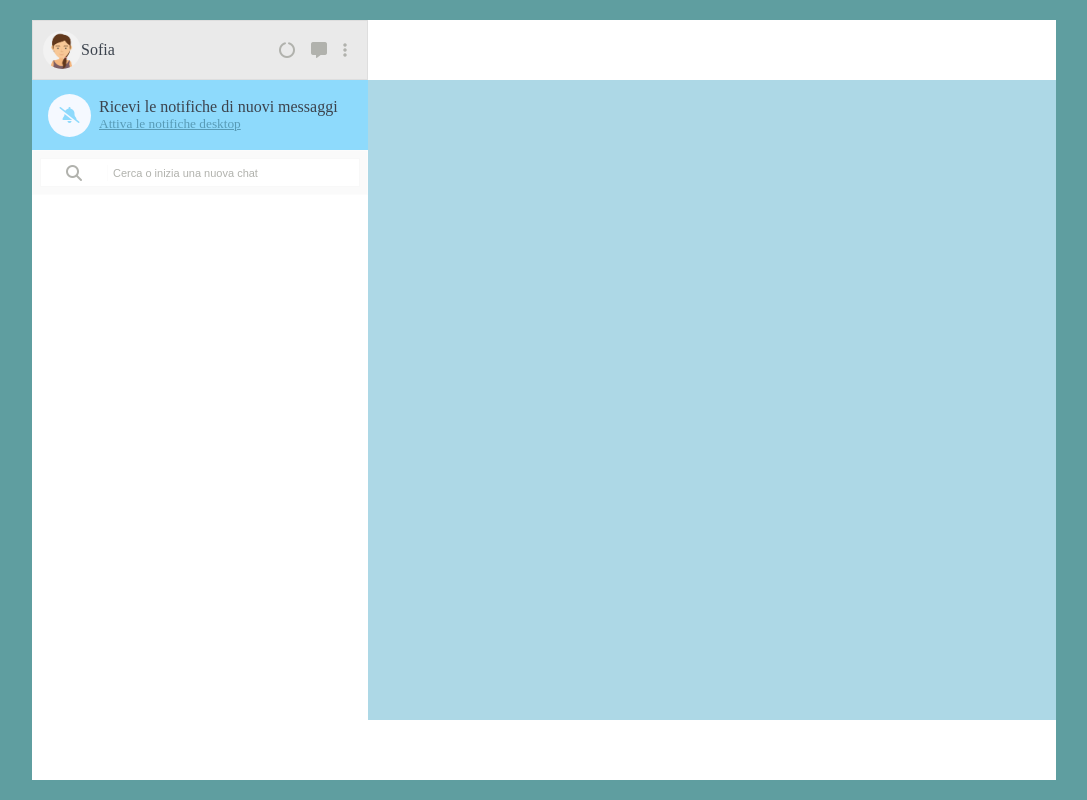
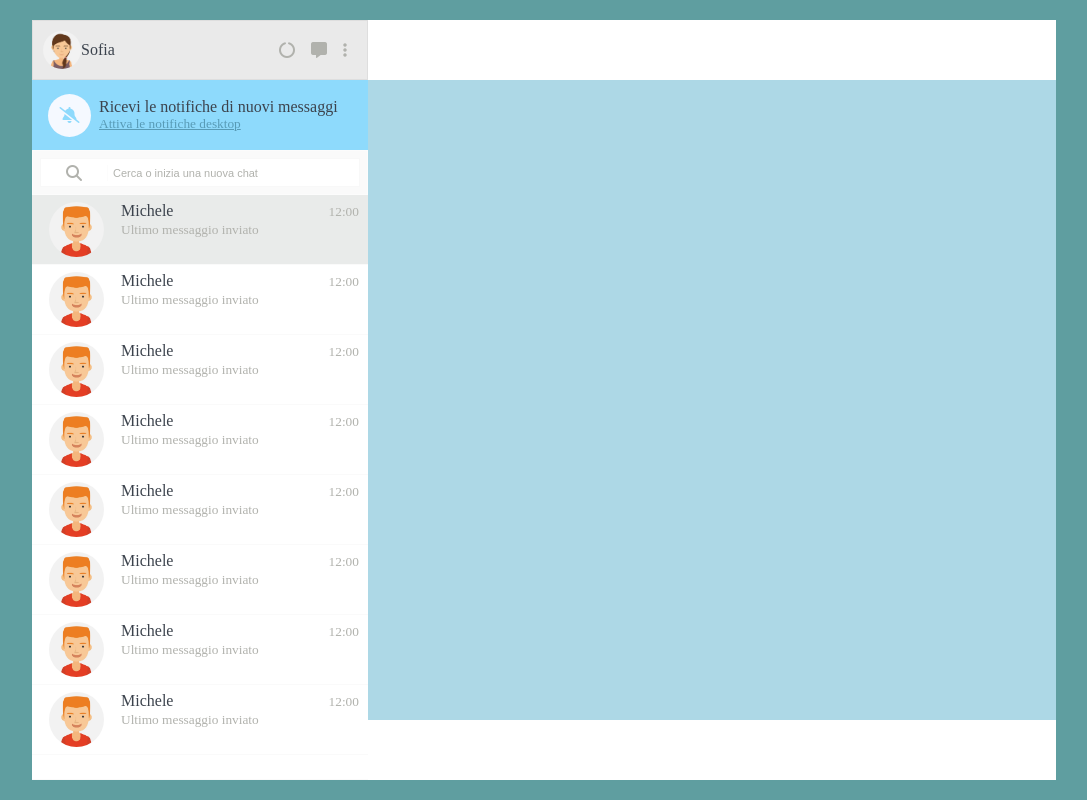
Before and after one commit to eugeniarossi/vue-boolzapp, a plain HTML site: page index.html in a window 1280 px wide. Shown: the whole page, without its empty margins (96-1183 px from the left). Drawn offline with nearby package versions, Linux system fonts and the light colour scheme.

Commit message:
feat: aside - contacts structure & style

```diff
--- a/css/style.css
+++ b/css/style.css
@@ -161,6 +161,45 @@ aside .contacts {
     overflow-y: scroll;
     background-color: #fff;
     flex-grow: 1;
+    border-bottom: .0625rem solid #fafafa;
+}
+
+aside .contacts .contact {
+    display: flex;
+    align-items: center;
+    height: 4.375rem;
+    padding-right: .5625rem;
+    border-bottom: 1px solid #fafafa;
+}
+
+aside .contacts .contact .contact-content {
+    display: flex;
+    flex-grow: 1;
+}
+
+aside .contacts .contact .contact-picture {
+    height: 3.4375rem;
+    width: 3.4375rem;
+    border-radius: 50%;
+    overflow: hidden;
+    margin: 0 1.0625rem;
+}
+
+aside .contacts .contact .contact-info {
+    flex-grow: 1;
+}
+
+aside .contacts .contact .contact-info .contact-name {
+    color: #3c434d;
+}
+
+aside .contacts .contact .contact-info .contact-last-message,
+aside .contacts .contact .contact-last-access {
+    color: #b1b2ad;
+}
+
+.active-contact {
+    background-color: #e9ebea;
 }
 
 /************
--- a/index.html
+++ b/index.html
@@ -19,7 +19,7 @@
                 <div class="menu">
                     <div class="profile">
                         <div class="personal-picture">
-                            <img src="img/avatar_io.jpg" alt="">
+                            <img src="img/avatar_io.jpg" alt="profile picture">
                         </div>
                         <div class="profile-name">
                             Sofia
@@ -48,7 +48,109 @@
                 </div>
             </div>
             <div class="contacts">
+                <div class="contact active-contact">
+                    <div class="contact-content">
+                        <div class="contact-picture">
+                            <img src="img/avatar_1.jpg" alt="profile picture">
+                        </div>
+                        <div class="contact-info">
+                            <div class="contact-name">Michele</div>
+                            <div class="contact-last-message"><small>Ultimo messaggio inviato</small></div>
+                        </div>
+                        <div class="contact-last-access"><small>12:00</small></div>
+                    </div>
+                </div>
 
+                <div class="contact">
+                    <div class="contact-content">
+                        <div class="contact-picture">
+                            <img src="img/avatar_1.jpg" alt="profile picture">
+                        </div>
+                        <div class="contact-info">
+                            <div class="contact-name">Michele</div>
+                            <div class="contact-last-message"><small>Ultimo messaggio inviato</small></div>
+                        </div>
+                        <div class="contact-last-access"><small>12:00</small></div>
+                    </div>
+                </div>
+
+                <div class="contact">
+                    <div class="contact-content">
+                        <div class="contact-picture">
+                            <img src="img/avatar_1.jpg" alt="profile picture">
+                        </div>
+                        <div class="contact-info">
+                            <div class="contact-name">Michele</div>
+                            <div class="contact-last-message"><small>Ultimo messaggio inviato</small></div>
+                        </div>
+                        <div class="contact-last-access"><small>12:00</small></div>
+                    </div>
+                </div>
+
+                <div class="contact">
+                    <div class="contact-content">
+                        <div class="contact-picture">
+                            <img src="img/avatar_1.jpg" alt="profile picture">
+                        </div>
+                        <div class="contact-info">
+                            <div class="contact-name">Michele</div>
+                            <div class="contact-last-message"><small>Ultimo messaggio inviato</small></div>
+                        </div>
+                        <div class="contact-last-access"><small>12:00</small></div>
+                    </div>
+                </div>
+
+                <div class="contact">
+                    <div class="contact-content">
+                        <div class="contact-picture">
+                            <img src="img/avatar_1.jpg" alt="profile picture">
+                        </div>
+                        <div class="contact-info">
+                            <div class="contact-name">Michele</div>
+                            <div class="contact-last-message"><small>Ultimo messaggio inviato</small></div>
+                        </div>
+                        <div class="contact-last-access"><small>12:00</small></div>
+                    </div>
+                </div>
+
+                <div class="contact">
+                    <div class="contact-content">
+                        <div class="contact-picture">
+                            <img src="img/avatar_1.jpg" alt="profile picture">
+                        </div>
+                        <div class="contact-info">
+                            <div class="contact-name">Michele</div>
+                            <div class="contact-last-message"><small>Ultimo messaggio inviato</small></div>
+                        </div>
+                        <div class="contact-last-access"><small>12:00</small></div>
+                    </div>
+                </div>
+
+                <div class="contact">
+                    <div class="contact-content">
+                        <div class="contact-picture">
+                            <img src="img/avatar_1.jpg" alt="profile picture">
+                        </div>
+                        <div class="contact-info">
+                            <div class="contact-name">Michele</div>
+                            <div class="contact-last-message"><small>Ultimo messaggio inviato</small></div>
+                        </div>
+                        <div class="contact-last-access"><small>12:00</small></div>
+                    </div>
+                </div>
+
+                <div class="contact">
+                    <div class="contact-content">
+                        <div class="contact-picture">
+                            <img src="img/avatar_1.jpg" alt="profile picture">
+                        </div>
+                        <div class="contact-info">
+                            <div class="contact-name">Michele</div>
+                            <div class="contact-last-message"><small>Ultimo messaggio inviato</small></div>
+                        </div>
+                        <div class="contact-last-access"><small>12:00</small></div>
+                    </div>
+                </div>
             </div>
         </aside>
         <div class="main-view">
```
